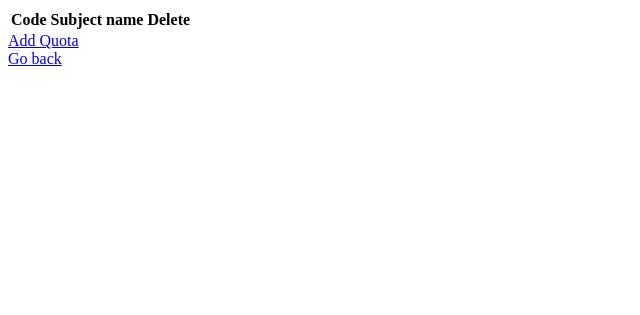
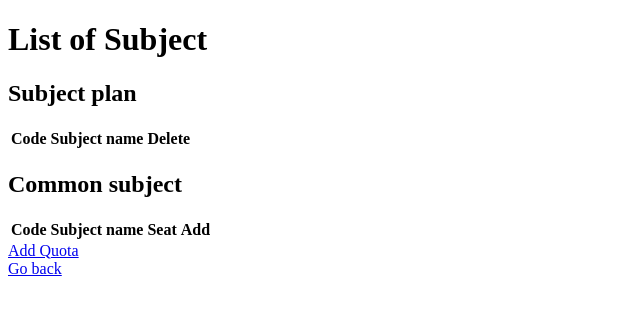
Before and after one commit to 6410685249/cn331-as2, a Django app: page /register/Subject/page/ in a window 1280 px wide. Shown: the top 315 px of the page, without its empty margins (0-640 px from the left). Run offline with Django 4.2, Linux system fonts and the light colour scheme; a user stored in the database is signed in; tables that the repository leaves empty hold one stand-in row (values such as "Sample post"); lists and menus that the app fills with data are empty.

Commit message:
Add function adding common subject

```diff
--- a/reg/urls.py
+++ b/reg/urls.py
@@ -8,4 +8,5 @@ urlpatterns = [
     path('Add/Quota/<str:code>', views.Add_Quota, name="Add_Quota"),
     path('Subject/page/', views.Subject_page, name="Subject_page"),
     path('Delete/Subject/<str:code>', views.Delete_Subject, name="Delete_Subject"),
+    path('Add/Subject/<str:code>', views.Add_Subject, name="Add_Subject"),
 ]
--- a/reg/views.py
+++ b/reg/views.py
@@ -26,9 +26,11 @@ def Add_Quota(request, code):
 def Subject_page(request):
     student = Student.objects.get(user_id=request.user)
     student_subjects = student.subjects.all()
+    subject = Subject.objects.all()
     return render(request, 'Adding_page.html', {
         'student' : student,
         'subjects' : student_subjects,
+        'list_of_subject' : subject,
     })
 
 def Delete_Subject(request, code):
@@ -38,10 +40,27 @@ def Delete_Subject(request, code):
     (student.subjects).remove(subject)
     subject.count_seat -= 1
     subject.save()
+    subject = Subject.objects.all()
     student_subjects = student.subjects.all()
-    return render(request, 'Quota.html', {
+    return render(request, 'Adding_page.html', {
         'subjects' : student_subjects,
-        'student' : student_subjects,
+        'student' : student,
+        'list_of_subject' : subject,
+    })
+
+def Add_Subject(request, code):
+    subject = Subject.objects.get(code=code)
+    student = Student.objects.get(user_id=request.user)
+    (subject.students).add(student)
+    (student.subjects).add(subject)
+    subject.count_seat += 1
+    subject.save()
+    subject = Subject.objects.all()
+    student_subjects = student.subjects.all()
+    return render(request, 'Adding_page.html', {
+        'subjects' : student_subjects,
+        'student' : student,
+        'list_of_subject' : subject,
     })
 
 def Quota(request):
--- a/static/templates/Adding_page.html
+++ b/static/templates/Adding_page.html
@@ -4,6 +4,8 @@
 
 {% block body %}
 
+<h1> List of Subject </h1>
+<h2> Subject plan </h2>
 <table>
     <tr>
         <th> Code </th>
@@ -19,6 +21,30 @@
     {% endfor %}
 </table>
 
+<h2> Common subject </h2>
+<table>
+    <tr>
+        <th> Code </th>
+        <th> Subject name </th>
+        <th> Seat </th>
+        <th> Add </th>
+    </tr>
+    {% for sub in list_of_subject %}
+        {% if not sub.quota and sub not in subjects %}
+            <tr>
+                <td> {{ sub.code }} </td>
+                <td> {{ sub.name }} </td>
+                <td> {{ sub.count_seat }} / {{ sub.seat }} </td>
+                {% if sub.count_seat < sub.seat %}
+                    <td> <a href="{% url 'reg:Add_Subject' code=sub.code %}"> Add </a> </td>
+                {% elif sub.count_seat == sub.seat %}
+                    <td> full seat </td>
+                {% endif %}
+            </tr>
+        {% endif %}
+    {% endfor %}
+</table>
+
     <a href="{% url 'reg:Quota' %}"> Add Quota </a><br>
     <a href="{% url 'index' %}"> Go back </a>
 
```
